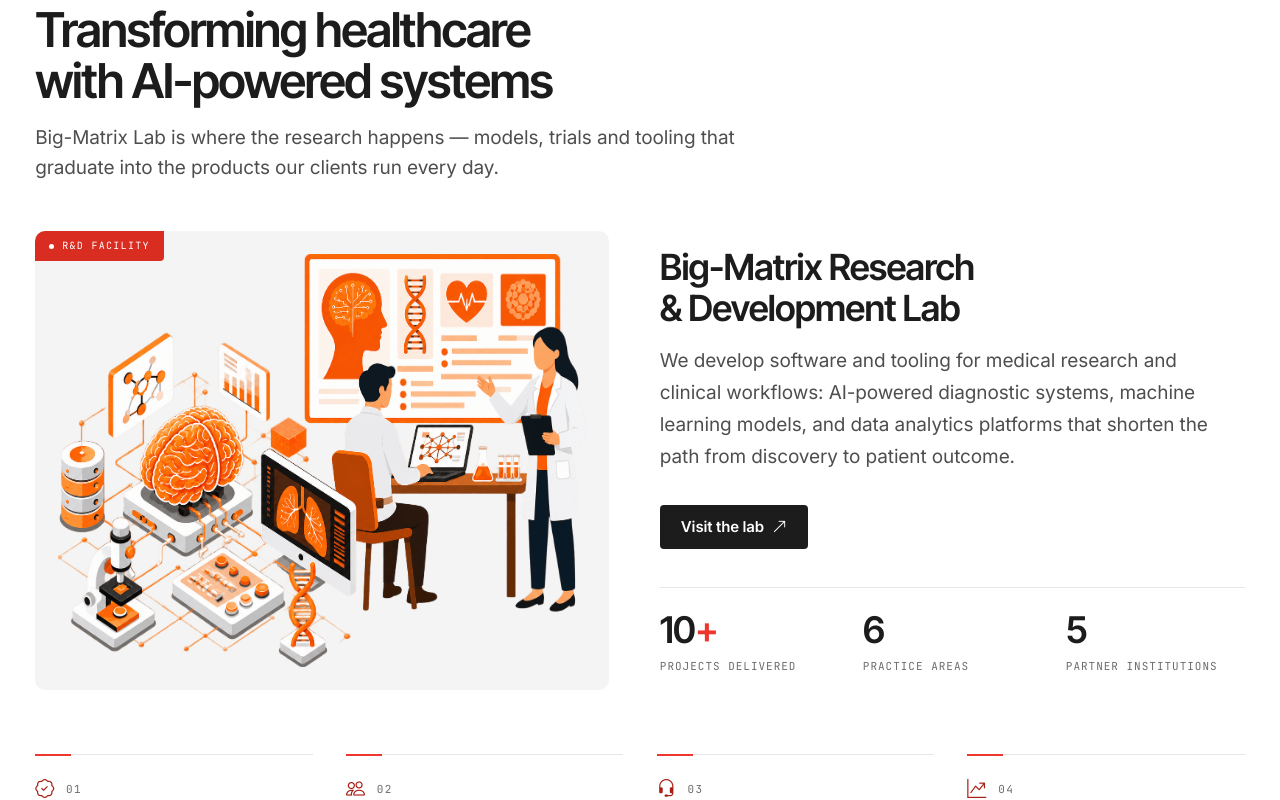
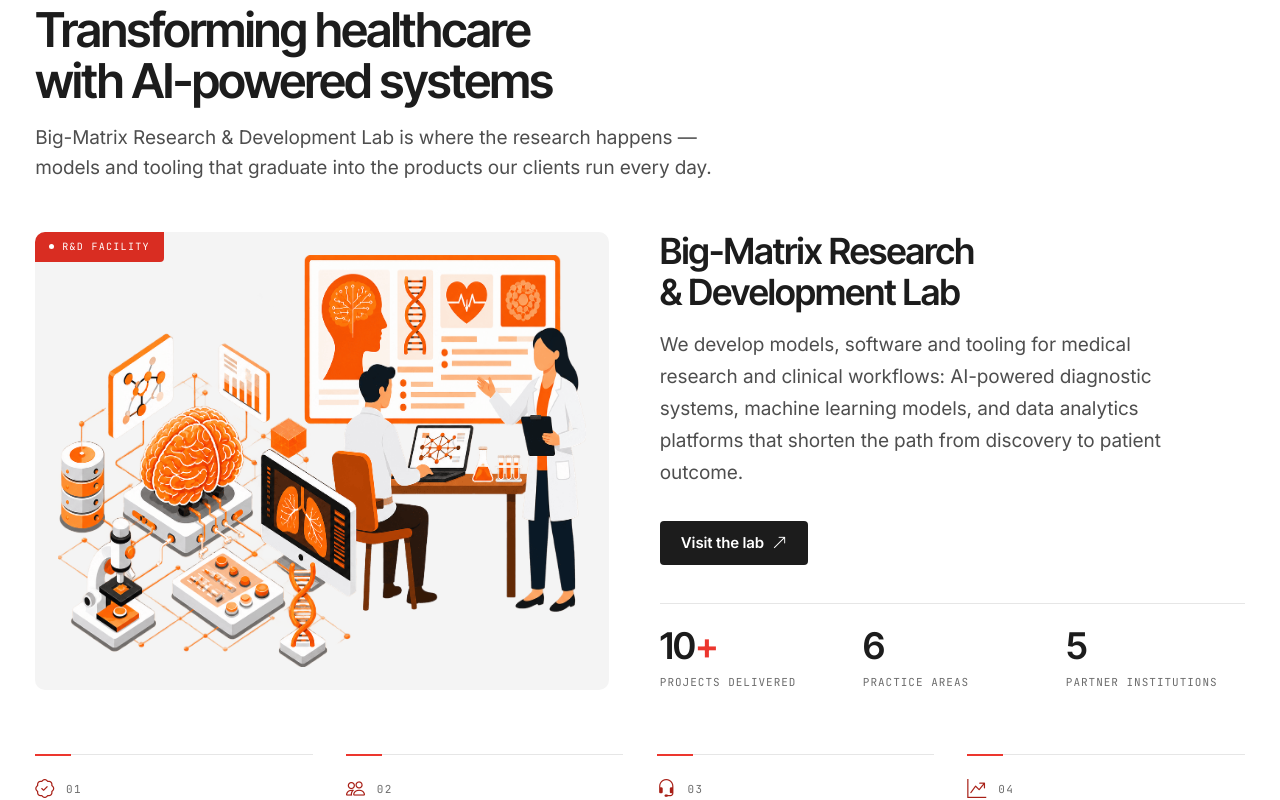
Before and after one commit to BigMatrixLab/Big-Matrix-Solutions, a React (Vite) app: page / in a window 1280 px wide. Shown: the part 2080-2880 px from the top of the page. Built offline with nearby package versions, Linux system fonts and the light colour scheme.

Commit message:
Update references to 'Big-Matrix Lab' to 'Big-Matrix Research & Development Lab' in About and Footer components

```diff
--- a/src/components/AboutArea.jsx
+++ b/src/components/AboutArea.jsx
@@ -38,7 +38,7 @@ const AboutArea = () => {
         <SectionHead
           eyebrow="Our dedicated lab"
           title="Transforming healthcare with AI-powered systems"
-          lead="Big-Matrix Lab is where the research happens — models, trials and tooling that graduate into the products our clients run every day."
+          lead="Big-Matrix Research &amp; Development Lab is where the research happens — models and tooling that graduate into the products our clients run every day."
         />
 
         <div className="bm-lab__split">
@@ -54,7 +54,7 @@ const AboutArea = () => {
           <div className="bm-lab__intro">
             <h3 className="bm-lab__title">Big-Matrix Research &amp; Development Lab</h3>
             <p className="bm-lab__body">
-              We develop software and tooling for medical research and clinical workflows:
+              We develop models, software and tooling for medical research and clinical workflows:
               AI-powered diagnostic systems, machine learning models, and data analytics
               platforms that shorten the path from discovery to patient outcome.
             </p>
--- a/src/components/FooterArea.jsx
+++ b/src/components/FooterArea.jsx
@@ -22,7 +22,7 @@ const SERVICE_LINKS = [
 const SOCIAL_LINKS = [
     { href: 'https://www.facebook.com/profile.php?id=61566031568599', label: 'Facebook', icon: 'bi-facebook' },
     { href: 'https://github.com/BigMatrixLab', label: 'GitHub', icon: 'bi-github' },
-    { href: 'https://big-matrix.com', label: 'Big-Matrix Lab', icon: 'bi-globe2' },
+    { href: 'https://big-matrix.com', label: 'Big-Matrix Research & Development Lab', icon: 'bi-globe2' },
 ];
 
 const FooterArea = () => {
@@ -82,7 +82,7 @@ const FooterArea = () => {
 
                 <div className="bm-footer__bottom">
                     <p className="bm-footer__copy">
-                        © {new Date().getFullYear()} Big-Matrix Lab. All rights reserved.
+                        © {new Date().getFullYear()} Big-Matrix Research & Development Lab. All rights reserved.
                     </p>
                     <ul className="bm-footer__social">
                         {SOCIAL_LINKS.map((social) => (
```
